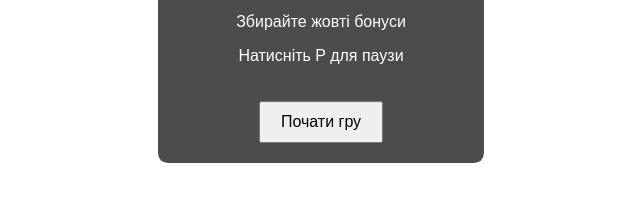
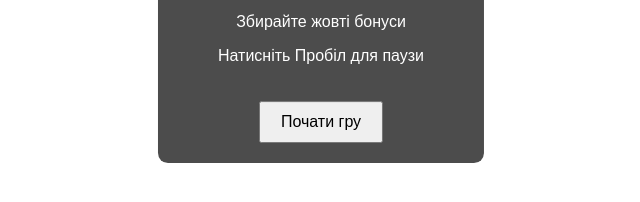
Before and after one commit to shpylovyi1007/game-project, a plain HTML site: page index.html in a window 1280 px wide. Shown: the part 390-592 px from the top of the page, 319-959 px from the left. Drawn offline with Linux system fonts and the light colour scheme.

Commit message:
Update index.html

```diff
--- a/index.html
+++ b/index.html
@@ -48,7 +48,7 @@
         <p>Використовуйте стрілки ← → для руху</p>
         <p>Уникайте червоних перешкод</p>
         <p>Збирайте жовті бонуси</p>
-        <p>Натисніть P для паузи</p>
+        <p>Натисніть Пробіл для паузи</p>
         <button id="startButton">Почати гру</button>
     </div>
     <div id="pauseScreen" style="display: none;">
```
